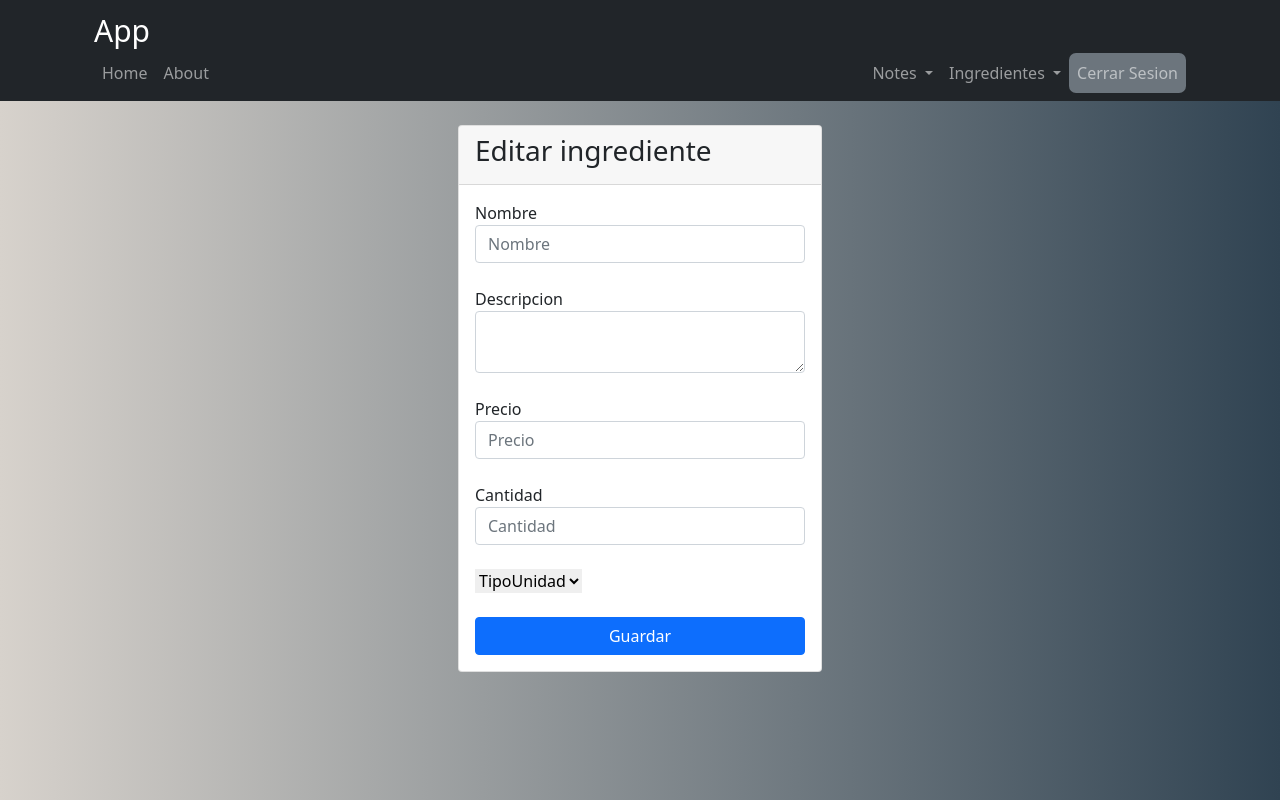
After one commit to 1001webb/proyecto_palcafe, a Node server app: page /ingredientes/edit/600000000000000000000001 in a window 1280 px wide. The commit adds this page. Run offline with Node 20, Linux system fonts and the light colour scheme; the visitor is signed in with stand-in values (Sample User, id 1); data that the repository does not hold is empty; some libraries are stand-ins or nearby versions.

Commit message:
Terminando Ingredientes

```diff
--- a/src/index.js
+++ b/src/index.js
@@ -49,6 +49,7 @@ app.use((req, res, next) => {
 app.use(require('./routes/index'));
 app.use(require('./routes/notes'));
 app.use(require('./routes/users'));
+app.use(require('./routes/ingredientes'));
 
 //Static Files
 app.use(express.static(path.join(__dirname, 'public')));
--- a/src/models/Ingrediente.js
+++ b/src/models/Ingrediente.js
@@ -3,7 +3,7 @@ const { Schema } = mongoose;
 
 const IngredienteSchema = new Schema({
     nombre: {type: String, required: true},     //Nombre del ingrediente
-    description: {type: String, required: false},   //Descripcion opcional
+    descripcion: {type: String, required: false},   //Descripcion opcional
     precio: {type: Number, required: true},     //Precio en que compran el ingrediente
     unidadMedida: {type: String, required: true},     //Unidad de medida de la cantidad
     cantidad: {type: Number, required: true},   //Cantidad con base en la unidad de medida
--- a/src/models/Producto.js
+++ b/src/models/Producto.js
@@ -8,6 +8,7 @@ const ProductoSchema = new Schema({
     precioSistema: {type: Number, required: true},
     cantidad: {type: Number, required: true},
     tiempoElaboracion: {type: String, required: true},
+
     costoManoDeObra: {type: Number, required: true},
     date: {type: Date, default: Date.now},
     user: {type: String, required: true}
--- /dev/null
+++ b/src/routes/ingredientes.js
@@ -0,0 +1,68 @@
+const router = require('express').Router();
+
+const Ingrediente = require('../models/Ingrediente');
+const { isAuthenticated } = require('../helpers/auth')
+
+router.get('/ingredientes/add', isAuthenticated, (req, res) => {
+    res.render('ingredientes/new-ingrediente');
+});
+
+router.post('/ingredientes/new-ingrediente', isAuthenticated, async(req, res) => {
+    const { nombre, descripcion, precio, cantidad, unidadMedida } = req.body;
+    const errors = [];
+    if (!nombre) {
+        errors.push({text: "Escriba un nombre"});
+    }
+    if (!descripcion) {
+        errors.push({text: "Escriba una descripcion"});
+    }
+    if (!precio) {
+        errors.push({text: "Escriba un precio"});
+    }
+    if (!cantidad) {
+        errors.push({text: "Escriba una cantidad"});
+    }
+    if (unidadMedida == "TipoUnidad") {
+        errors.push({text: "Seleccione una unidad de medida"})
+    }
+    if (errors.length > 0) {
+        res.render('notes/new-note', {
+            errors,
+            nombre,
+            descripcion,
+            precio,
+            cantidad
+        });
+    } else {
+        const newIngrediente = new Ingrediente({nombre, descripcion, precio, unidadMedida, cantidad});
+        newIngrediente.user = req.user.id;
+        await newIngrediente.save();
+        req.flash('success_msg', 'Ingrediente guardado exitosamente');
+        res.redirect('/ingredientes');
+    }
+});
+
+router.get('/ingredientes', isAuthenticated, async(req, res) => { //can be more explicit in search
+    const ingredientes = await Ingrediente.find().sort({date: 'desc'}).lean();
+    res.render('ingredientes/all-ingredientes', { ingredientes });
+});
+
+router.get('/ingredientes/edit/:id', isAuthenticated, async(req, res) => {
+    const ingrediente = await Ingrediente.findById(req.params.id).lean();
+    res.render('ingredientes/edit-ingrediente', {ingrediente});
+});
+
+router.put('/ingredientes/edit-ingrediente/:id', isAuthenticated, async(req, res) => {
+    const { nombre, descripcion, precio, cantidad, unidadMedida } = req.body;
+    await Ingrediente.findByIdAndUpdate(req.params.id, {nombre, descripcion, precio, cantidad, unidadMedida}).lean();
+    req.flash('success_msg', 'Ingrediente actualizado exitosamente');
+    res.redirect('/ingredientes');
+});
+
+router.delete('/ingredientes/delete/:id', isAuthenticated, async(req, res) => {
+    await Ingrediente.findByIdAndDelete(req.params.id);
+    req.flash('success_msg', 'Ingrediente eliminado exitosamente');
+    res.redirect('/ingredientes');
+});
+
+module.exports = router;
--- /dev/null
+++ b/src/views/ingredientes/edit-ingrediente.hbs
@@ -0,0 +1,41 @@
+<div class="col-md-4 mx-auto">
+    <div class="card">
+        <div class="card-header">
+            <h3>Editar ingrediente</h3>
+        </div>
+        <div class="card-body">
+            <form action="/ingredientes/edit-ingrediente/{{ingrediente._id}}?_method=PUT" method="POST">
+                <input type="hidden" name="_method" value="PUT">
+                <div class="form-group">
+                    <label>Nombre</label>
+                    <input type="text" name="nombre" class="form-control" placeholder="Nombre" value="{{ingrediente.nombre}}">
+                </div>
+                <div class="form-group mt-4">
+                    <label>Descripcion</label>
+                    <textarea name="descripcion" class="form-control">{{ingrediente.descripcion}}</textarea>
+                </div>
+                <br>
+                <div class="form-group">
+                    <label>Precio</label>
+                    <input type="text" name="precio" class="form-control" placeholder="Precio" value="{{ingrediente.precio}}">
+                </div>
+                <br>
+                <div class="form-group">
+                    <label>Cantidad</label>
+                    <input type="text" name="cantidad" class="form-control" placeholder="Cantidad" value="{{ingrediente.cantidad}}">
+                </div>
+                <br>
+                <div class="form-group">
+                    <select name="unidadMedida" id="unidadMedida" style="border: none;">
+                        <option value="TipoUnidad">TipoUnidad</option>
+                        <option value="Gramos">Gramos</option>
+                        <option value="Mililitros">Mililitros</option>
+                    </select>
+                </div>
+                <div class="form-group mt-4">
+                    <button class="btn btn-primary btn-block" style="width: 100%;" type="submit">Guardar</button>
+                </div>
+            </form>
+        </div>
+    </div>
+</div>
--- a/src/views/notes/all-notes.hbs
+++ b/src/views/notes/all-notes.hbs
@@ -17,9 +17,9 @@
     {{else}}
         <div class="card mx-auto col-md-4 text-center">
             <div class="card-body">
-                <p>Hello {{user.name}}</p>
-                <p class="lead">There are not notes yet</p>
-                <a href="/notes/add" class="btn btn-success btn-block" style="width: 100%;">Create One!</a>
+                <p>Hola {{user.name}}</p>
+                <p class="lead">No se han agregado notas en el sistema</p>
+                <a href="/notes/add" class="btn btn-success btn-block" style="width: 100%;">Crear una!</a>
             </div>
         </div>
     {{/each}}
--- a/src/views/partials/navigation.hbs
+++ b/src/views/partials/navigation.hbs
@@ -1,7 +1,7 @@
 <nav class="navbar navbar-expand-lg navbar-dark bg-dark">
     <div class="container">
         <div class="container-fluid">
-            <a class="navbar-brand" href="/" style="font-size: 30px;">Notes App</a>
+            <a class="navbar-brand" href="/" style="font-size: 30px;">App</a>
             <button class="navbar-toggler" type="button" data-bs-toggle="collapse" data-bs-target="#navbarNav" aria-controls="navbarNav" aria-expanded="false" aria-label="Toggle navigation">
             <span class="navbar-toggler-icon"></span>
             </button>
@@ -22,17 +22,27 @@
                         </a>
                         <ul class="dropdown-menu" aria-labelledby="navbarDropdown">
                             <li><a class="dropdown-item" href="/notes">All Notes</a></li>
+                            <li><hr class="dropdown-divider"></li>
                             <li><a class="dropdown-item" href="/notes/add">Add Note</a></li>
-                            <li><hr class="dropdown-divider"></li>
-                            <li><a class="dropdown-item" href="/users/logout">Logout</a></li>
                         </ul>
                     </li>
+                    <li class="nav-item dropdown">
+                        <a class="nav-link dropdown-toggle" href="#" id="navbarDropdown" role="button" data-bs-toggle="dropdown" aria-expanded="false">
+                            Ingredientes
+                        </a>
+                        <ul class="dropdown-menu" aria-labelledby="navbarDropdown">
+                            <li><a class="dropdown-item" href="/ingredientes">Ingredientes</a></li>
+                            <li><hr class="dropdown-divider"></li>
+                            <li><a class="dropdown-item" href="/ingredientes/add">Agregar Ingrediente</a></li>
+                        </ul>
+                    </li>
+                    <li><a class="nav-link bg-secondary" href="/users/logout" style="border-radius: 7px;">Cerrar Sesion</a></li>
                 {{else}}
                     <li class="nav-item">
-                        <a class="nav-link"href="/users/signin">SignIn</a>
+                        <a class="nav-link" href="/users/signin">SignIn</a>
                     </li>
                     <li class="nav-item">
-                        <a class="nav-link active" href="/users/signup">SignUp</a>
+                        <a class="nav-link active bg-secondary ml-2" href="/users/signup" style="border-radius: 7px;">SignUp</a>
                     </li>
                 {{/if}}
             </ul>
```
Also changed, not shown: src/views/ingredientes/all-ingredientes.hbs (added, +30 -0 lines), src/views/ingredientes/new-ingrediente.hbs (added, +39 -0 lines), src/routes/productos.js (added).
